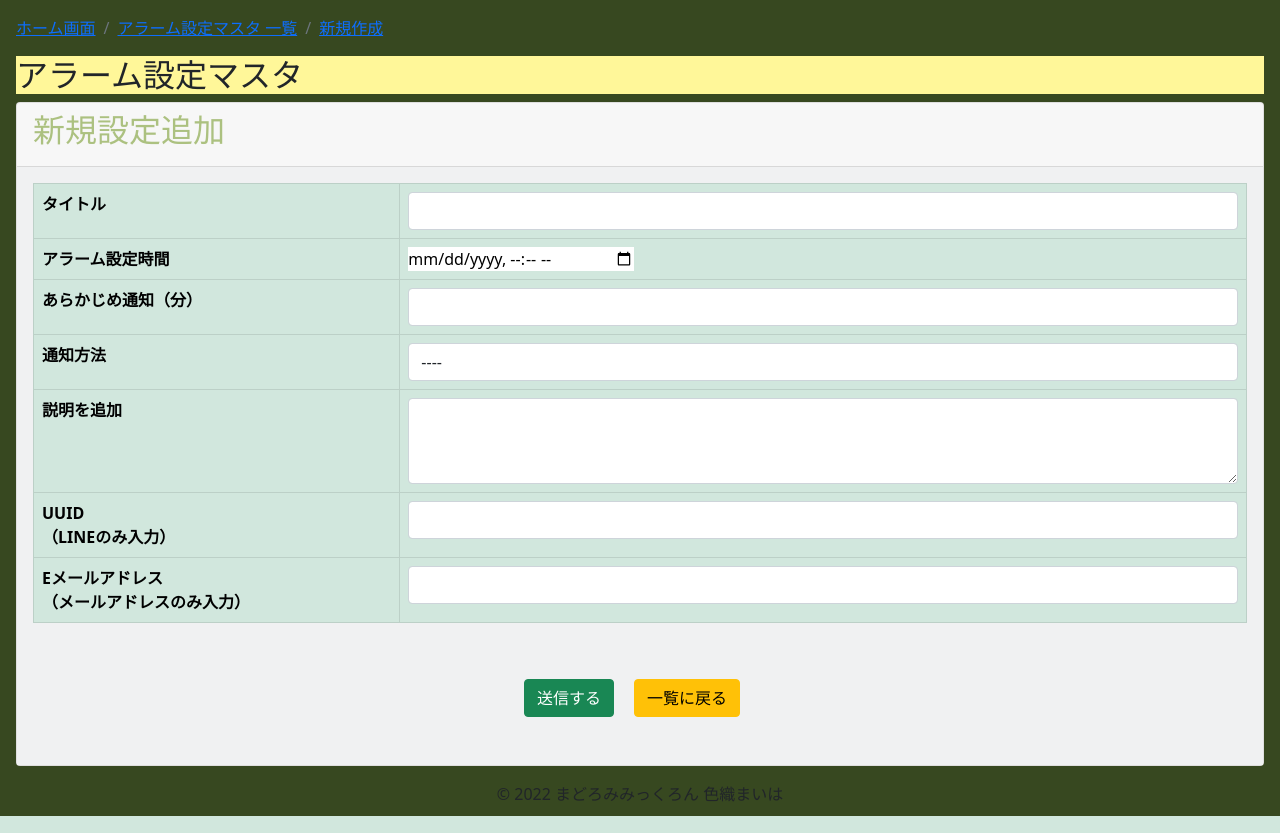
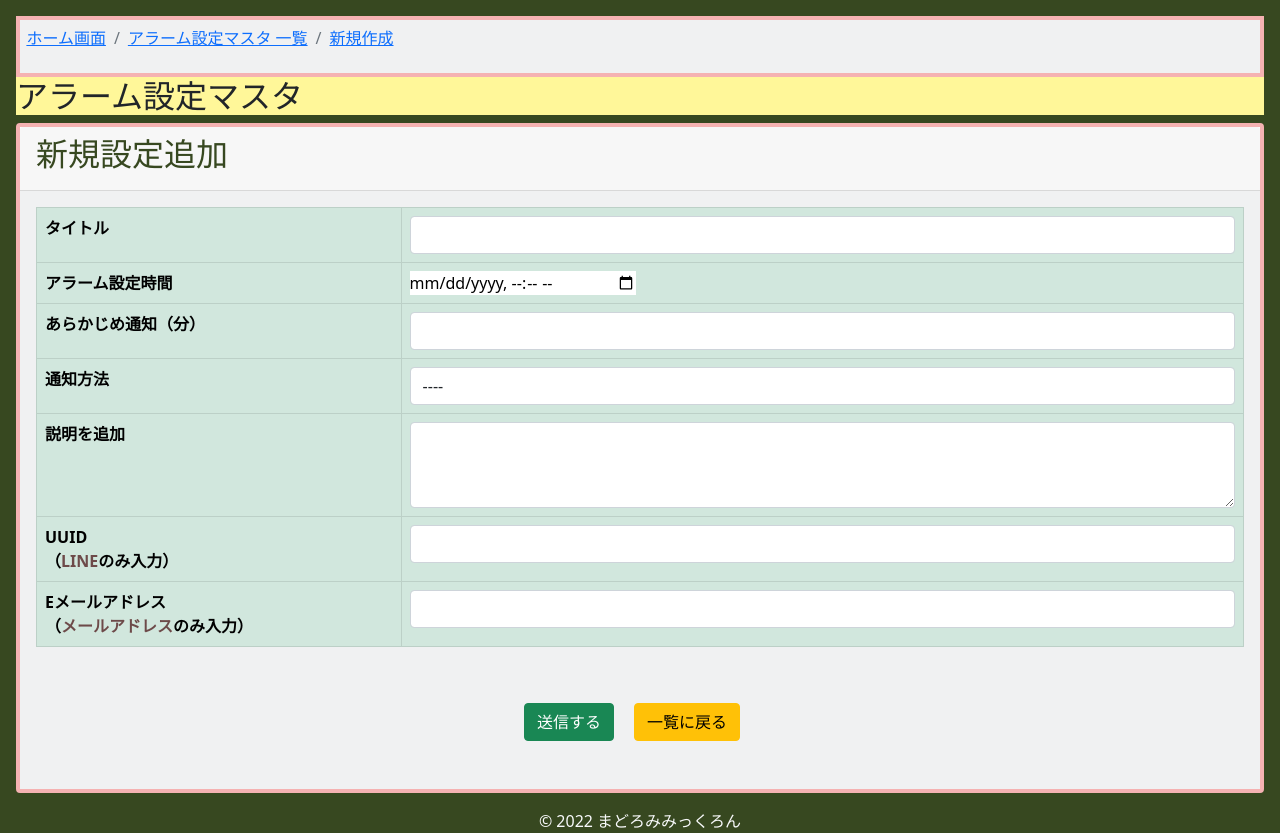
Before and after one commit to HotaruHarbor51/MaihaAlarmApp, a PHP site: page /scheduletimes/add.php in a window 1280 px wide. Run offline with PHP 8.4, Linux system fonts and the light colour scheme; a stand-in replaces the project's code that opens the database connection.

Commit message:
フォームを送信するときに確認メッセージを追加 + 枠線色設定追加

```diff
--- a/app/css/style.css
+++ b/app/css/style.css
@@ -18,7 +18,7 @@ body {
 }
 
 .maiha-header h2 {
-  color: #ACC180;
+  color: #374820;
 }
 
 .maiha-body {
@@ -28,3 +28,23 @@ body {
 .maiha-caption {
   background-color: #FFF799;
 }
+
+.maiha-alarm-breadcrumb {
+  border: 4px solid #F5B2B2;
+  padding: 0.4rem;
+  background-color: #F0F1F2;
+}
+
+.maiha-alarm-card {
+  border: 4px solid #F5B2B2;
+}
+
+.maiha-pickup{
+  color: #6D4A49;
+  font-weight: bold;
+}
+
+.maiha-table-thead th{
+  color: #6D4A49;
+  font-weight: bold;
+}
--- a/app/index.php
+++ b/app/index.php
@@ -16,7 +16,7 @@
       みんなと一緒のお茶会　楽しみね♪<br/>
       忘れないようにしないと。<br/>
       このアプリでアラーム設定することで、わたしに通知してくれるのね。<br/>
-      <span style="color: #F5B2B2;">アラーム設定マスタ</span>からアラーム時刻を設定できますわ。<br/>
+      <span class="maiha-pickup">アラーム設定マスタ</span>からアラーム時刻を設定できますわ。<br/>
       下記リンクよりお入りくださいませ。
     </p><br/>
     <p>
--- /dev/null
+++ b/app/js/post-confirm.js
@@ -0,0 +1,6 @@
+$(function(){
+  $('.btn-submit').click(function(){
+    if(!window.confirm("入力した内容でよろしいでしょうか？")) return false;
+    $('#MaihaAlarmForm').submit();
+  });
+})
--- a/app/layout/footer.php
+++ b/app/layout/footer.php
@@ -1,5 +1,5 @@
 <div>
   <footer>
-  © 2022  まどろみみっくろん 色織まいは
+    <span class="text-light">© 2022  まどろみみっくろん</span>
   </footer>
 </div>
--- a/app/scheduletimes/add.php
+++ b/app/scheduletimes/add.php
@@ -1,5 +1,6 @@
 <!-- アラーム設定 新規追加画面 -->
 <?php include "../layout/header.php"; ?>
+<script src="/js/post-confirm.js"></script>
 
 <?php
   $statement = "";
@@ -24,7 +25,7 @@
   <svg class="bi flex-shrink-0 me-2" width="24" height="24"><use xlink:href="#check-circle-fill"/></svg>
   <div>
     <!-- 保存に成功したときはアラートメッセージを表示する -->
-    <?= $_POST['title']; ?> の更新に成功しました
+    <?= $_POST['title']; ?> の作成に成功しました
   </div>
 </div>
 
@@ -47,7 +48,7 @@
 <?php } ?>
 
 <div class="content-wrapper">
-  <nav aria-label="breadcrumb">
+  <nav aria-label="breadcrumb" class="maiha-alarm-breadcrumb">
     <ol class="breadcrumb">
       <li class="breadcrumb-item"><a href="/index.php">ホーム画面</a></li>
       <li class="breadcrumb-item"><a href="index.php">アラーム設定マスタ 一覧</a></li>
@@ -56,13 +57,13 @@
   </nav>
 
   <h2 class="maiha-caption">アラーム設定マスタ</h2>
-  <div class="card">
+  <div class="card maiha-alarm-card">
     <div class="card-header maiha-header">
       <h2>新規設定追加</h2>
     </div>
 
     <div class="card-body maiha-body">
-    <form method="post">
+    <form id="MaihaAlarmForm" method="post">
         <table class="table table-success table-bordered table-responsive">
           <tbody>
             <tr>
@@ -94,11 +95,11 @@
               </td>
             </tr>
             <tr>
-              <th>UUID<br/>（LINEのみ入力）</th>
+              <th>UUID<br/>（<span class="maiha-pickup">LINE</span>のみ入力）</th>
               <td><input type="text" name="uuid" id="uuid" class="form-control"></td>
             </tr>
             <tr>
-              <th>Eメールアドレス<br/>（メールアドレスのみ入力）</th>
+              <th>Eメールアドレス<br/>（<span class="maiha-pickup">メールアドレス</span>のみ入力）</th>
               <td><input type="text" name="email" id="email" class="form-control"></td>
             </tr>
           </tbody>
--- a/app/scheduletimes/index.php
+++ b/app/scheduletimes/index.php
@@ -67,7 +67,7 @@ EOM;
 
 <div class="content-wrapper">
 
-  <nav aria-label="breadcrumb">
+  <nav aria-label="breadcrumb" class="maiha-alarm-breadcrumb">
     <ol class="breadcrumb">
       <li class="breadcrumb-item"><a href="/index.php">ホーム画面</a></li>
       <li class="breadcrumb-item active"><a href="index.php">アラーム設定マスタ 一覧</a></li>
@@ -76,7 +76,7 @@ EOM;
 
   <h2 class="maiha-caption">アラーム設定マスタ</h2>
 
-  <div class="card">
+  <div class="card maiha-alarm-card">
     <div class="card-header maiha-header">
       <h2>設定リスト</h2>
     </div>
@@ -85,7 +85,7 @@ EOM;
       <?= $addLink ?>
       <?php if($datas && $statement->rowCount() > 0){ ?>
         <table class="table table-success table-striped table-bordered table-responsive">
-          <thead>
+          <thead class="maiha-table-thead">
             <th>No</th>
             <th>タイトル</th>
             <th>通知方法</th>
```
Also changed, not shown: app/scheduletimes/edit.php (+6 -5 lines).
